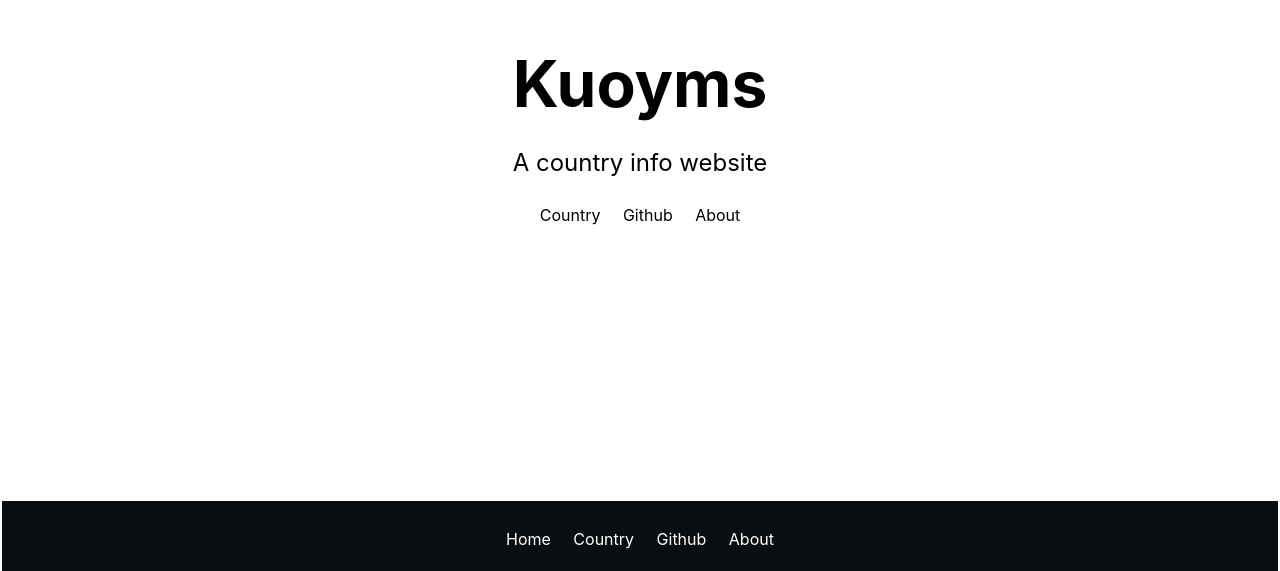
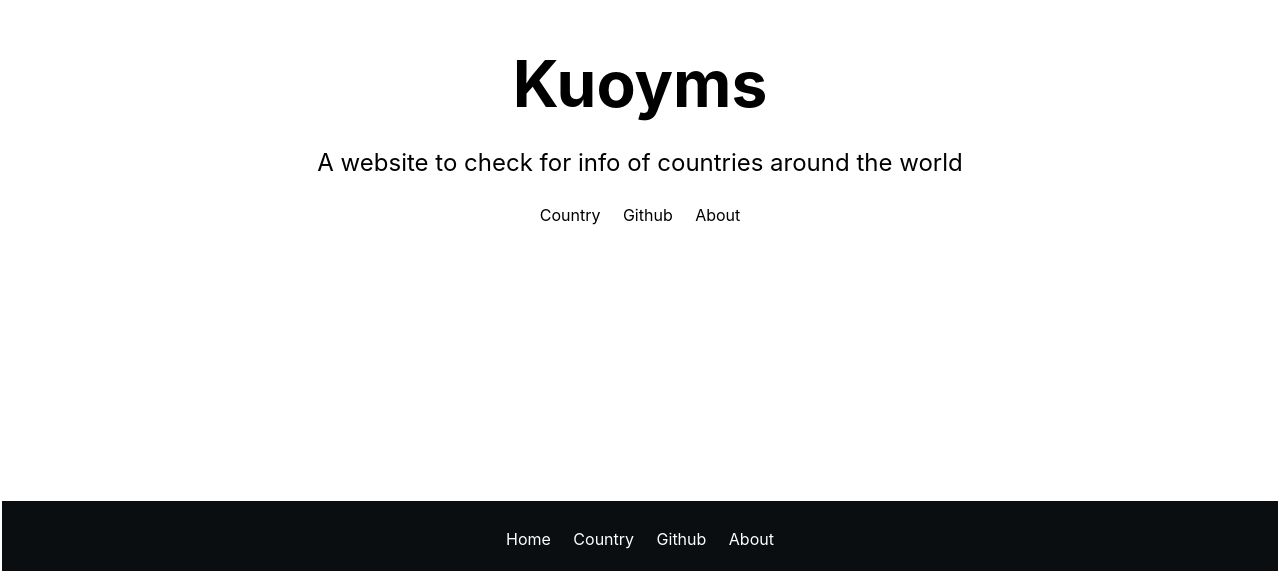
Before and after one commit to MeztliRA/kuoyms, a Next.js app: page / in a window 1280 px wide. Shown: the part 229-800 px from the top of the page. Built offline with nearby package versions, Linux system fonts and the light colour scheme.

Commit message:
Update description in home page

```diff
--- a/pages/index.tsx
+++ b/pages/index.tsx
@@ -18,7 +18,7 @@ export default function Home() {
         </h1>
 
         <p className={styles.description}>
-          A country info website
+          A website to check for info of countries around the world
         </p>
 
         <div className={styles.pages}>
```
